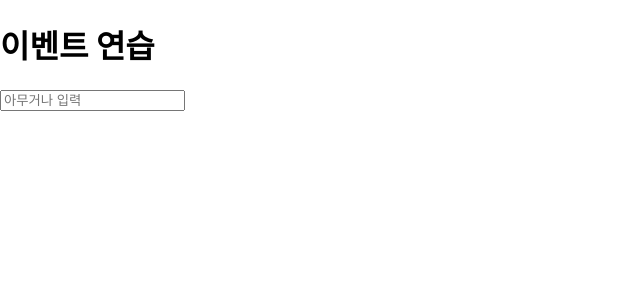
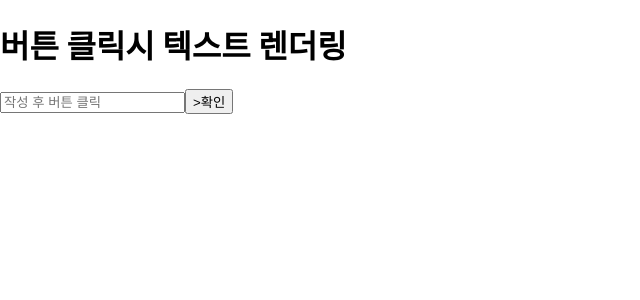
Before and after one commit to Opdata/React-self, a React (Create React App) app in the folder hello-react/: page / in a window 1280 px wide. Shown: the top 300 px of the page, without its empty margins (0-640 px from the left). Built offline with nearby package versions, Linux system fonts and the light colour scheme.

Commit message:
[test] 버튼 클릭시 input value 텍스트에 표시

```diff
--- a/hello-react/src/EventPractice.js
+++ b/hello-react/src/EventPractice.js
@@ -1,27 +1,88 @@
+//EventPractive.js
+
+// import React, { Component } from "react";
+
+// class EventPractive extends Component {
+//   state = {
+//     message: "",
+//     othermessage: "",
+//     outmessage: ""
+//   };
+
+//   render() {
+//     return (
+//       <div>
+//         <h1>이벤트 발생시 텍스트 렌더링</h1>
+//         <input
+//           type="text"
+//           name="message"
+//           placeholder="아무거나 입력"
+//           onChange={e => {
+//             this.setState({ message: e.target.value });
+//             //value log
+//             //console.log(e.target.value);
+//           }}
+//         />
+//         <h1>{this.state.message}</h1>
+
+//         <h1>버튼 클릭시 텍스트 렌더링</h1>
+//         <input
+//           type="text"
+//           name="message"
+//           placeholder="작성 후 버튼 클릭"
+//           onChange={e => {
+//             this.setState({ othermessage: e.target.value });
+//             //value log
+//             //console.log(e.target.value);
+//           }}
+//         />
+//         <button
+//           onClick={() => {
+//             // alert(this.state.othermessage);
+//             this.setState({ outmessage: this.state.othermessage });
+//           }}
+//         >
+//           >확인
+//         </button>
+//         <h1>{this.state.outmessage}</h1>
+//       </div>
+//     );
+//   }
+// }
+
 //EventPractive.js
 
 import React, { Component } from "react";
 
 class EventPractive extends Component {
   state = {
-    message: ""
+    othermessage: "",
+    outmessage: ""
   };
 
   render() {
     return (
       <div>
-        <h1>이벤트 연습</h1>
+        <h1>버튼 클릭시 텍스트 렌더링</h1>
         <input
           type="text"
           name="message"
-          placeholder="아무거나 입력"
+          placeholder="작성 후 버튼 클릭"
           onChange={e => {
-            this.setState({ message: e.target.value });
+            this.setState({ othermessage: e.target.value });
             //value log
             //console.log(e.target.value);
           }}
         />
-        <h1>{this.state.message}</h1>
+        <button
+          onClick={() => {
+            // alert(this.state.othermessage);
+            this.setState({ outmessage: this.state.othermessage });
+          }}
+        >
+          >확인
+        </button>
+        <h1>{this.state.outmessage}</h1>
       </div>
     );
   }
```
